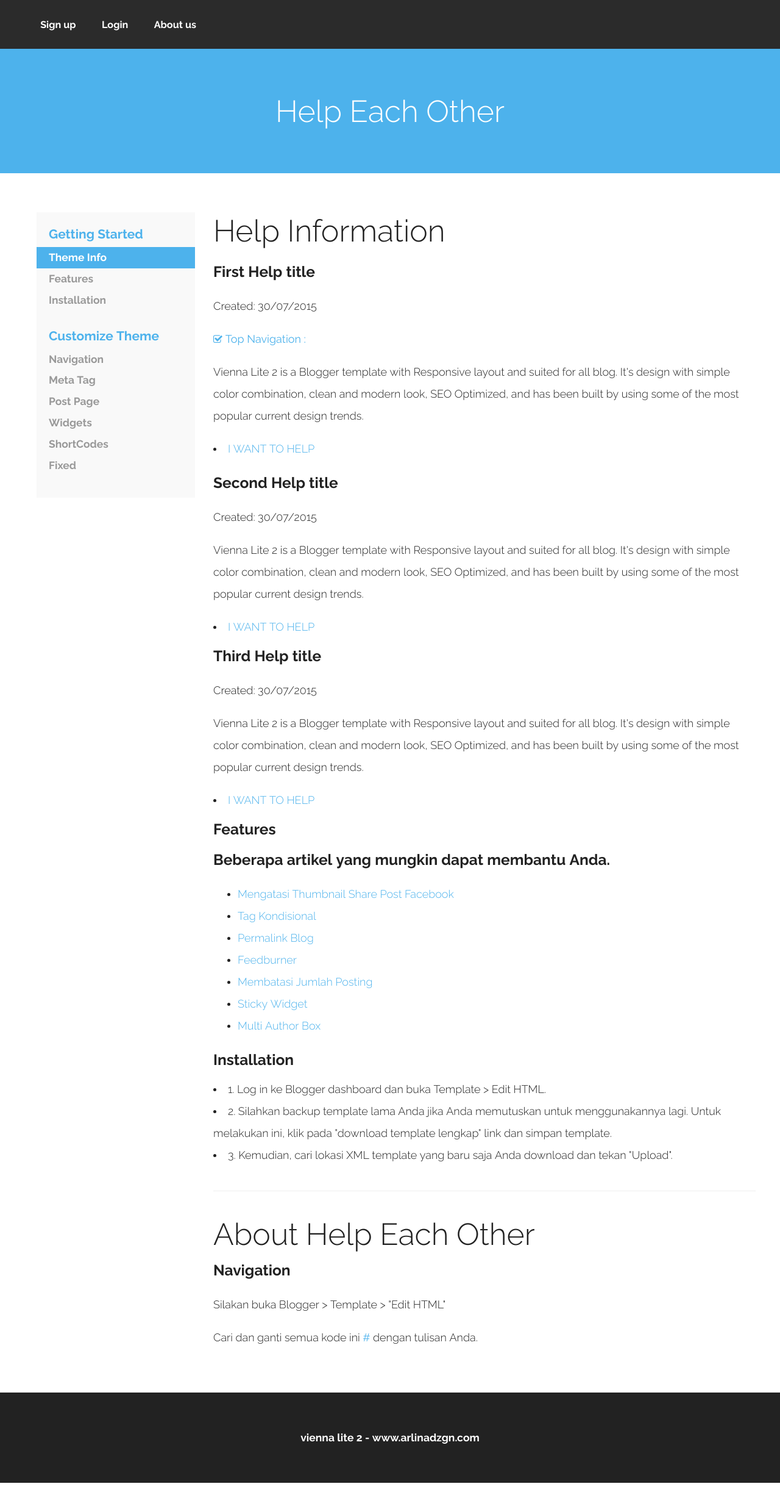
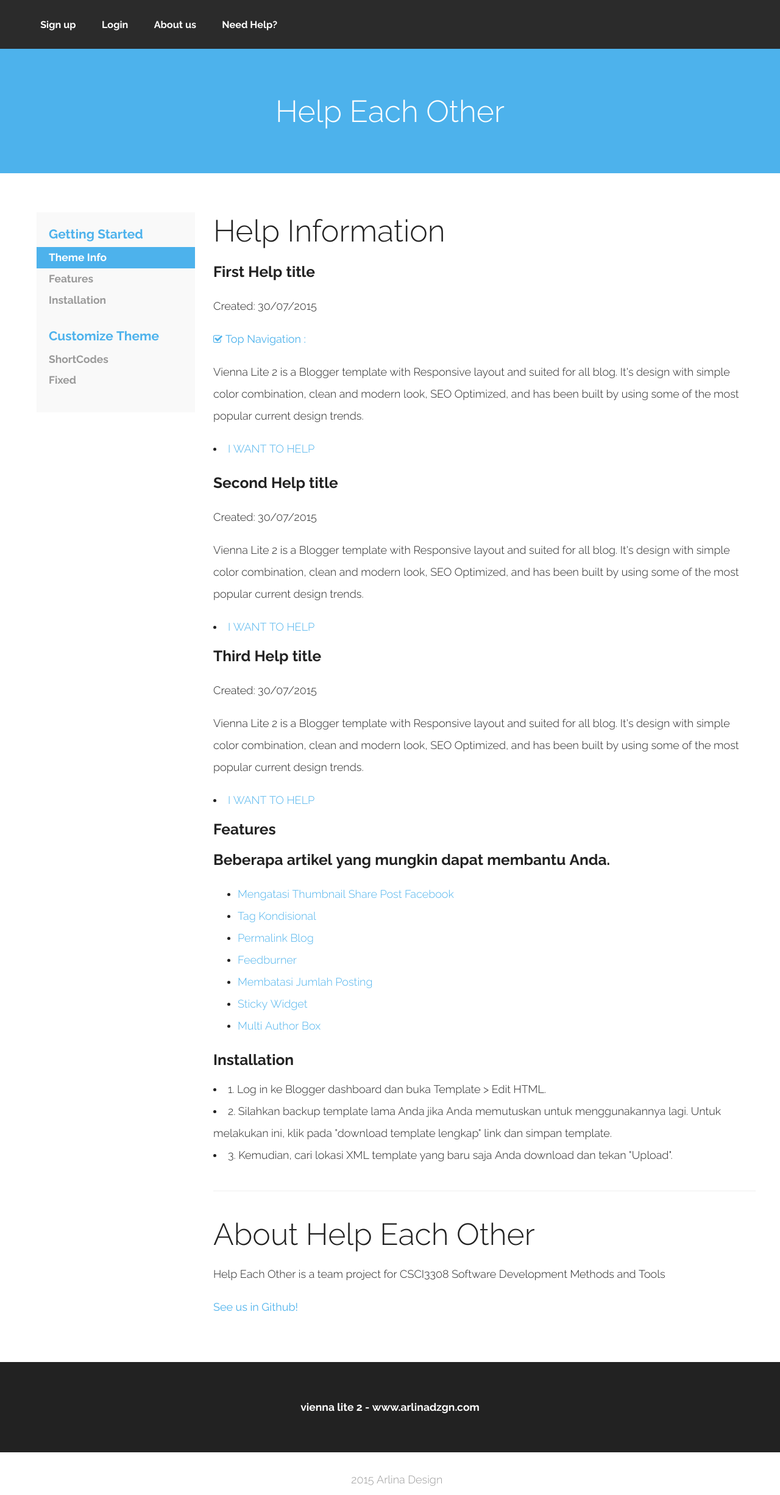
Before and after one commit to woshibala/CSCI3308, a Django app: template my_blog/article/templates/index.html in a window 1280 px wide. Shown: the top 2451 px of the page at 61% size. Run offline with Django 3.2, Linux system fonts and the light colour scheme; the template is opened without the code that fills it, so the values that code supplies are empty; parts of the project's set-up code (start-up, migrations or seed data) failed here and were passed over; some libraries are stand-ins or nearby versions.

Commit message:
add some feature on index

```diff
--- a/my_blog/article/templates/index.html
+++ b/my_blog/article/templates/index.html
@@ -675,6 +675,7 @@
         <li><a href="../signup" target='_self'>Sign up</a></li>
         <li><a href="../login" target='_self'>Login</a></li>
         <li><a href="https://github.com/woshibala/team-project-for-csci3308" target='_blank'>About us</a></li>
+        <li align="right"><a href="../add" target='_self' align="right">Need Help?</a></li>
       </ul>
     </div>
     <a id="menu-toggle" href="#" class=" ">&#9776;</a> </div>
@@ -693,10 +694,6 @@
       <li><a href="#Installation" class=" ">Installation</a></li>
       <li class="separator"></li>
       <li><strong>Customize Theme</strong></li>
-      <li><a href="#Navigation" class=" ">Navigation</a></li>
-	  <li><a href="#Meta_Tag" class=" ">Meta Tag</a></li>
-      <li><a href="#Post_page" class=" ">Post Page</a></li>
-      <li><a href="#Widgets" class=" ">Widgets</a></li>
       <li><a href="#ShortCodes" class=" ">ShortCodes</a></li>
       <li><a href="#Fixedd" class=" ">Fixed</a></li>
       <li class="separator"></li>
@@ -751,11 +748,10 @@
 
       <hr>
       <h2> About Help Each Other</h2>
-	  <h3 id="Navigation"> Navigation</h3>
 
-	<p>Silakan buka Blogger > Template > "Edit HTML"</p>
-	  <p>Cari dan ganti semua kode ini <span class="small_title">#</span> dengan tulisan Anda.
-      </p>
+
+	<p>Help Each Other is a team project for CSCI3308 Software Development Methods and Tools</p>
+	  <p><span class="small_title"><a href="https://github.com/woshibala/team-project-for-csci3308">See us in Github!</span></p>
 
 
 </section>
--- a/my_blog/article/templates/login.html
+++ b/my_blog/article/templates/login.html
@@ -462,7 +462,7 @@
 nav #menu {
     overflow: hidden;
     max-height: 0;
-    clear: left;
+    clear: right;
 }
 
 
@@ -2202,6 +2202,8 @@
 
     </ul>
     <div class="docs-content">
+    {{state}}
+
       <form  action="../login_return/" method="get">{% csrf_token %}
             <p>
             <!--<input type="text" name="username" id="username" placeholder="Username" class="button-rounded" />-->
```
Also changed, not shown: my_blog/article/views.py (+9 -6 lines), 1 other file.
